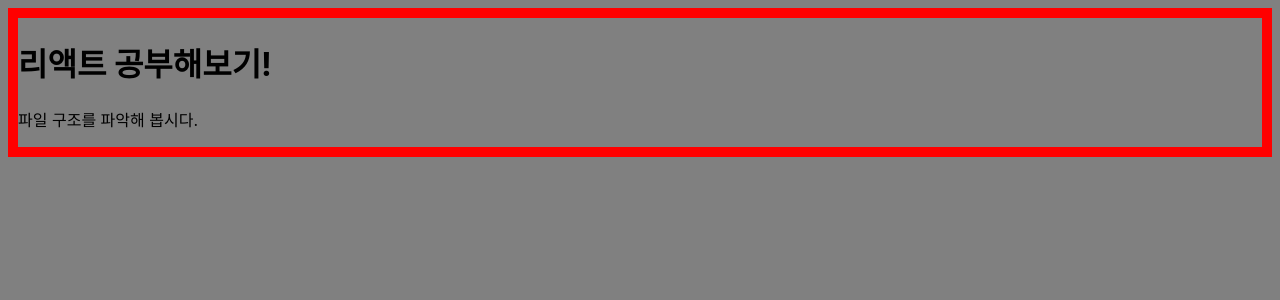
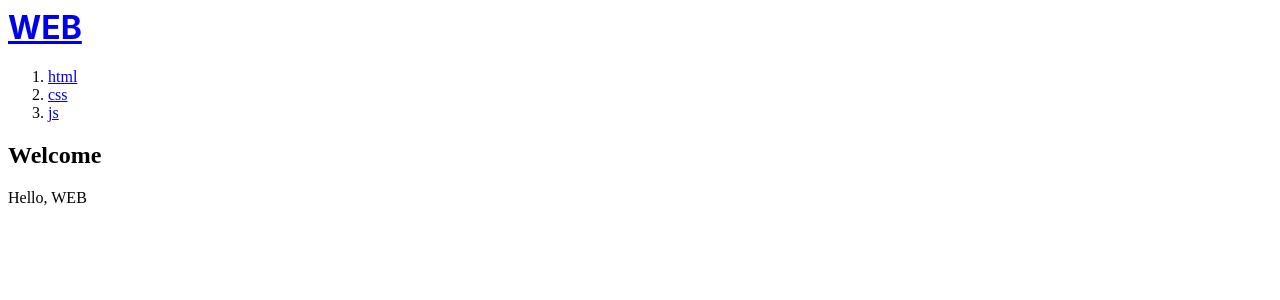
Before and after one commit to steam88ys/react-, a React (Create React App) app: page / in a window 1280 px wide. Shown: the top 300 px of the page. Built offline with nearby package versions, Linux system fonts and the light colour scheme.

Commit message:
3 files modified

```diff
--- a/public/index.html
+++ b/public/index.html
@@ -1 +1 @@
-<div id="root" style="border: 10px solid red"></div>
+<div id="root"></div>
--- a/src/App.js
+++ b/src/App.js
@@ -1,11 +1,46 @@
 import React from 'react';
 import './style.css';
 
+function Header() {
+  return (
+    <header>
+      <h1>
+        <a href="/">WEB</a>
+      </h1>
+    </header>
+  );
+}
+function Nav() {
+  return (
+    <ol>
+      <li>
+        <a href="/read/1">html</a>
+      </li>
+      <li>
+        <a href="/read/2">css</a>
+      </li>
+      <li>
+        <a href="/read/3">js</a>
+      </li>
+    </ol>
+  );
+}
+function Article() {
+  return (
+    <article>
+      <h2>Welcome</h2>
+      Hello, WEB
+    </article>
+  );
+}
+
 export default function App() {
+  /*컴포넌트*/
   return (
     <div>
-      <h1>리액트 공부해보기!</h1>
-      <p>파일 구조를 파악해 봅시다.</p>
+      <Header></Header>
+      <Nav></Nav>
+      <Article></Article>
     </div>
   );
 }
--- a/src/style.css
+++ b/src/style.css
@@ -3,6 +3,3 @@
   font-family: -apple-system, BlinkMacSystemFont, 'Segoe UI', Roboto, Oxygen,
     Ubuntu, Cantarell, 'Open Sans', 'Helvetica Neue', sans-serif;
 }
-body {
-  background-color: gray;
-}
```
